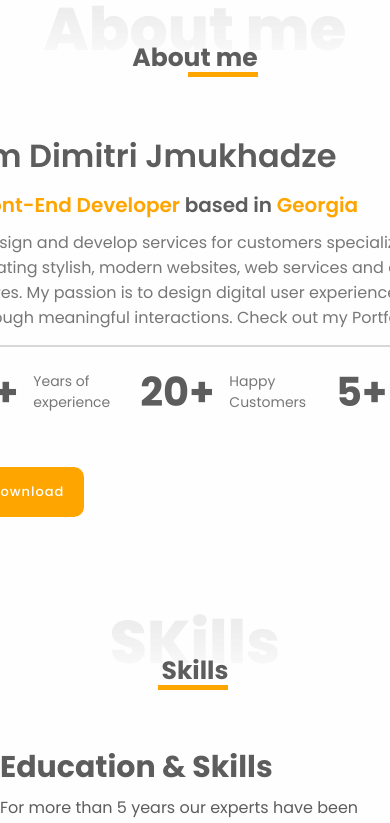
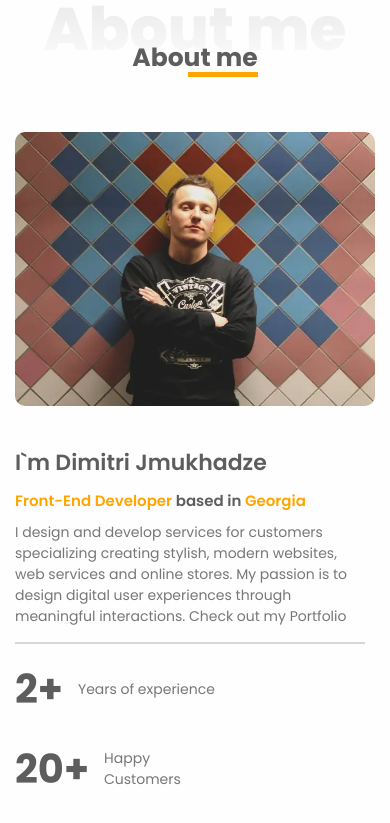
Before and after one commit to iScreAmn/react-portfolio, a React (Vite) app: page / in a window 390 px wide. Shown: the part 820-1643 px from the top of the page. Built offline with nearby package versions, Linux system fonts and the light colour scheme.

Commit message:
About section layout fixes at max-width: 393px

```diff
--- a/src/components/about/About.css
+++ b/src/components/about/About.css
@@ -64,3 +64,34 @@
   color: var(--third-color);
   font-size: var(--small-font-size);
 }
+
+@media (max-width: 393px) {
+
+  .about__wrapper {
+    display: flex;
+    flex-direction: column;
+    width: 100%;
+  }
+
+  .description h3 {
+    font-size: 22px;
+  }
+
+  .description h4 {
+    font-size: 15px;
+  }
+
+  .description p {
+    font-size: 14px;
+    margin-right: 10px;
+  }
+
+  .professional-list {
+    max-width: 200px;
+    flex-direction: column;
+  }
+
+  .professional-list .list-item {
+    justify-content: unset;
+  }
+}
--- a/src/components/about/About.jsx
+++ b/src/components/about/About.jsx
@@ -78,7 +78,7 @@ const About = () => {
               whileInView="visible"
               viewport={{ once: true, amount: 0.5 }}
             >
-              Download
+              Download CV
               <i className="fa-solid fa-download"></i>
             </motion.a>
           </div>
```
